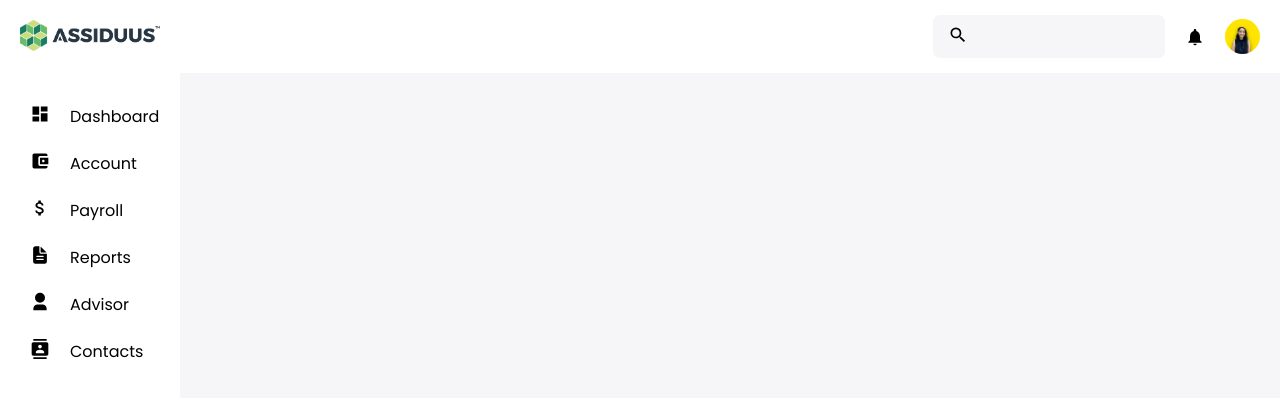
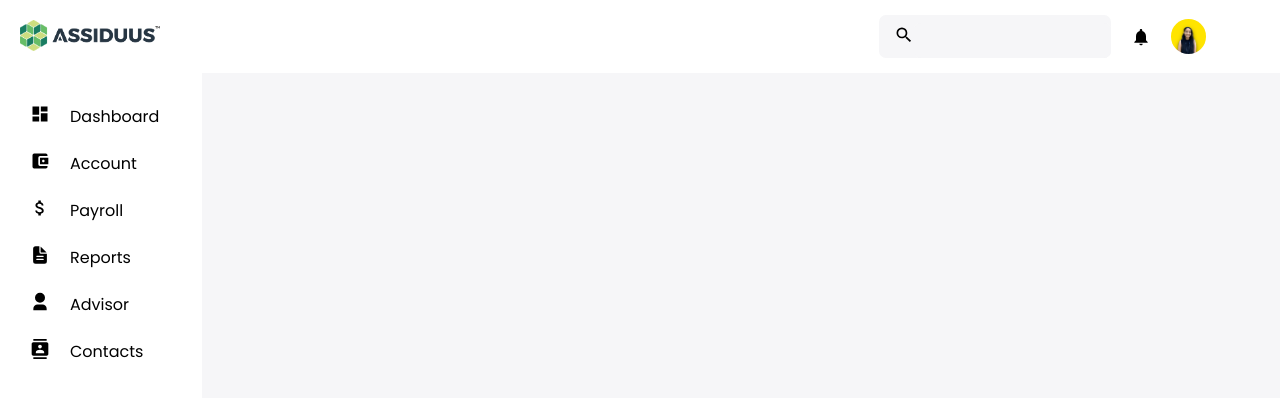
Before and after one commit to Vaishali2127/assiduus, a React (Vite) app: page / in a window 1280 px wide. Shown: the top 398 px of the page. Built offline with nearby package versions, Linux system fonts and the light colour scheme.

Commit message:
complete nav and sidebar

```diff
--- a/src/components/navbar/navbar.jsx
+++ b/src/components/navbar/navbar.jsx
@@ -7,12 +7,19 @@ const UpperWrapper = styled.div`
   background-color: #fff;
   display: flex;
   width: 100%;
+  /* justify-content: end; */
+  padding: 15px 0;
+`;
+
+const InnerWrapper = styled.div`
+  width: 95%;
+  display: flex;
+  align-items: center;
   justify-content: end;
-  padding: 15px 0;
-  align-items: center;
 
   img {
     border-radius: 50%;
+    height: 80%;
     margin: 0 20px;
   }
 
@@ -21,6 +28,7 @@ const UpperWrapper = styled.div`
     border-radius: 7px;
     padding-left: 15px;
     margin-right: 20px;
+    /* width: 30%; */
   }
 
   .search {
@@ -34,6 +42,7 @@ const UpperWrapper = styled.div`
 const Navbar = () => {
   return (
     <UpperWrapper>
+      <InnerWrapper>
         <div className="search-wrapper">
           <MdOutlineSearch style={{ paddingTop: '10px' }} size={20} />
           <input
@@ -45,6 +54,7 @@ const Navbar = () => {
         </div>
         <MdNotifications size={20} />
         <img src={Avatar} alt="" width={35} />
+      </InnerWrapper>
     </UpperWrapper>
   );
 };
--- a/src/components/sidebar.jsx
+++ b/src/components/sidebar.jsx
@@ -20,7 +20,7 @@ const Wrapper = styled.div`
 const LeftWrapper = styled.div`
   display: flex;
   flex-direction: column;
-  width: 13rem;
+  width: 15rem;
   /* width: fit-content; */
   height: 100vh;
   background-color: #fff;
```
Lines whose indentation alone changed are shown as unchanged.
